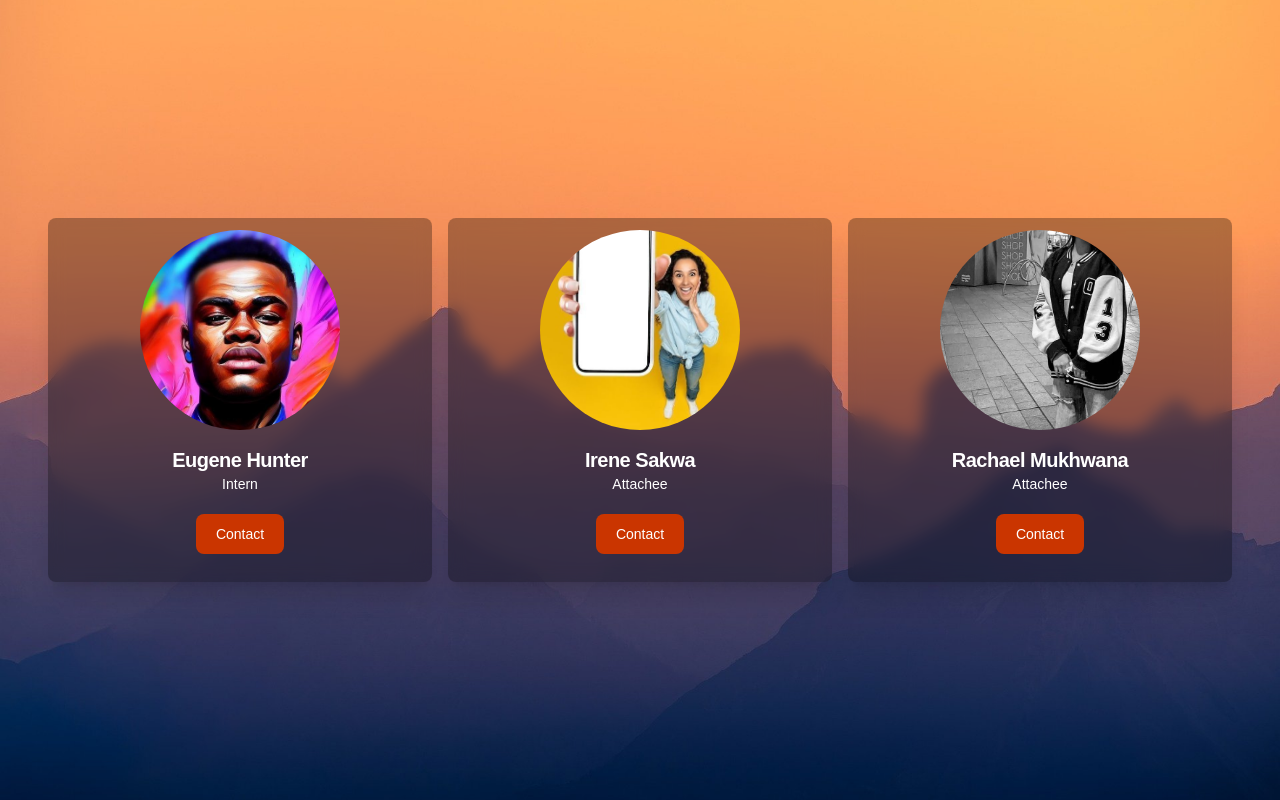
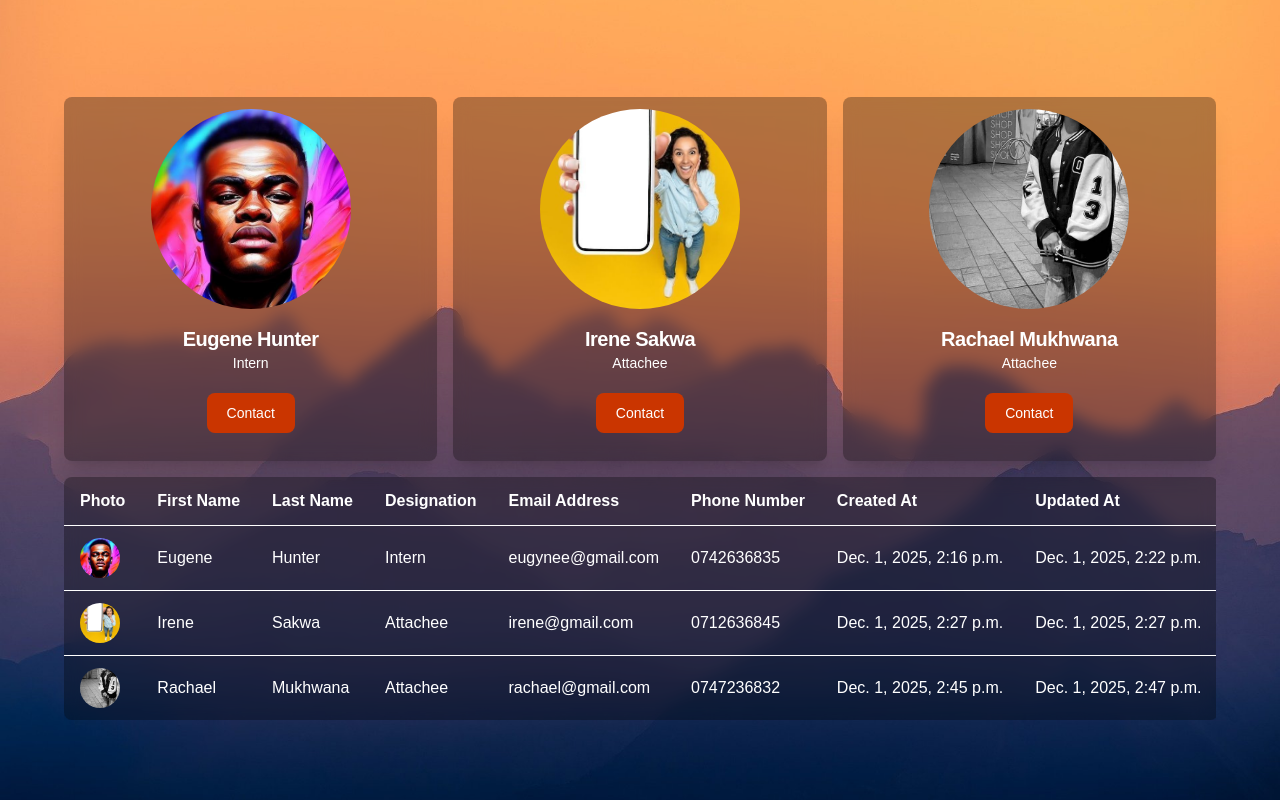
Before and after one commit to Grealishgit/Django-Project, a Django app: page / in a window 1280 px wide. Run offline with Django 5.2, Linux system fonts and the light colour scheme; data comes from the database, SQL or seed files in the repository; some web fonts are replaced.

Commit message:
feat: add employee display page with card and table layouts, styled with new CSS and Tailwind.

```diff
--- a/firstdjango/static/css/style.css
+++ b/firstdjango/static/css/style.css
@@ -1,5 +1,10 @@
+
 @import url('https://fonts.googleapis.com/css2?family=Kedebideri:wght@400;500;600;700;800;900&display=swap');
-
+body {
+    background-image: url('../images/bg3.jpg');
+    background-size: cover;
+    background-position: center;
+}
 
 * {
     font-family: 'Kedebideri', sans-serif;
--- a/templates/home.html
+++ b/templates/home.html
@@ -12,37 +12,21 @@
 
 
 <body>
-    <div class="flex md:flex-row flex-col gap-4 w-full items-center justify-center min-h-screen"
-{% load static %}
-<!DOCTYPE html>
-<html lang="en">
+    <div class="flex  flex-col w-full items-center justify-center min-h-screen">
 
-<head>
-    <meta charset="UTF-8">
-    <meta name="viewport" content="width=device-width, initial-scale=1.0">
-    <script src="https://cdn.jsdelivr.net/npm/@tailwindcss/browser@4"></script>
-    <title>Django Project</title>
-    <link rel="stylesheet" href="{% static 'css/style.css' %}">
-</head>
-
-
-<body>
-    <div class="flex md:flex-row flex-col gap-4 w-full items-center justify-center min-h-screen"
-        style="
-        background-image: url('{% static "images/bg3.jpg" %}');
-        background-size: cover;
-        background-position: center;
-        ">
-
+        <div class="flex flex-col items-center justify-center   w-full p-4">
+            <div class="flex md:flex-row flex-col max-w-6xl w-full  items-center justify-center gap-4">
                 {% for employee in employees %}
-        <div class="w-full max-w-sm shadow-xl p-3 bg-black/30 backdrop-blur-sm rounded-lg shadow">
+                <div class=" w-full max-w-xl shadow-xl p-3 bg-black/30 backdrop-blur-sm rounded-lg shadow">
                     <div class="w-full flex flex-col items-center justify-center">
                         <img src="{{ employee.photo.url }}" class="rounded-full w-50 h-50 object-cover" alt="{{ employee.first_name }}">
                     </div>
 
 
                     <div class="p-4 flex flex-col items-center justify-center">
-                <h5 class="text-xl font-bold tracking-tight text-white">{{ employee.first_name }} {{ employee.last_name }}</h5>
+                        <h5 class="text-xl font-bold tracking-tight text-white">
+                            {{ employee.first_name }} {{ employee.last_name }}
+                        </h5>
                         <p class="text-sm font-normal text-white">
                             {{ employee.designation }}
                         </p>
@@ -55,6 +39,52 @@
                 </div>
                 {% endfor %}
                 </div>
+        </div>
+    <div class="w-full max-w-6xl flex flex-col overflow-x-auto">
+        <!-- Table -->
+        <div class="overflow-x-auto">
+            <table class="w-full bg-black/30 backdrop-blur-sm rounded-lg shadow min-w-max">
+                <thead>
+                    <tr>
+                        <th class="px-4 text-white border-b border-white text-left py-3 whitespace-nowrap">Photo</th>
+                        <th class="px-4 text-white border-b border-white text-left py-3 whitespace-nowrap">First Name</th>
+                        <th class="px-4 text-white border-b border-white text-left py-3 whitespace-nowrap">Last Name</th>
+                        <th class="px-4 text-white border-b border-white text-left py-3 whitespace-nowrap">Designation</th>
+                        <th class="px-4 text-white border-b border-white text-left py-3 whitespace-nowrap">Email Address
+                        </th>
+                        <th class="px-4 text-white border-b border-white text-left py-3 whitespace-nowrap">Phone Number</th>
+                        <th class="px-4 text-white border-b border-white text-left py-3 whitespace-nowrap">Created At</th>
+                        <th class="px-4 text-white border-b border-white text-left py-3 whitespace-nowrap">Updated At</th>
+                    </tr>
+                </thead>
+                <tbody>
+                    {% for employee in employees %}
+                    <tr>
+                        <td class="px-4 text-white border-t border-white text-left py-3">
+                            <img class="rounded-full h-10 w-10 object-cover" src="{{ employee.photo.url }}"
+                                alt="{{ employee.first_name }}">
+                        </td>
+                        <td class="px-4 text-white border-t border-white text-left py-3 whitespace-nowrap">
+                            {{employee.first_name}}</td>
+                        <td class="px-4 text-white border-t border-white text-left py-3 whitespace-nowrap">
+                            {{employee.last_name}}</td>
+                        <td class="px-4 text-white border-t border-white text-left py-3 whitespace-nowrap">
+                            {{employee.designation}}</td>
+                        <td class="px-4 text-white border-t border-white text-left py-3 whitespace-nowrap">
+                            {{employee.email_address}}</td>
+                        <td class="px-4 text-white border-t border-white text-left py-3 whitespace-nowrap">
+                            {{employee.phone_number}}</td>
+                        <td class="px-4 text-white border-t border-white text-left py-3 whitespace-nowrap">
+                            {{employee.created_at}}</td>
+                        <td class="px-4 text-white border-t border-white text-left py-3 whitespace-nowrap">
+                            {{employee.updated_at}}</td>
+                    </tr>
+                    {% endfor %}
+                </tbody>
+                </table>
+                </div>
+                </div>
+    </div>
 
 </body>
 
```
Lines whose indentation alone changed are shown as unchanged.
